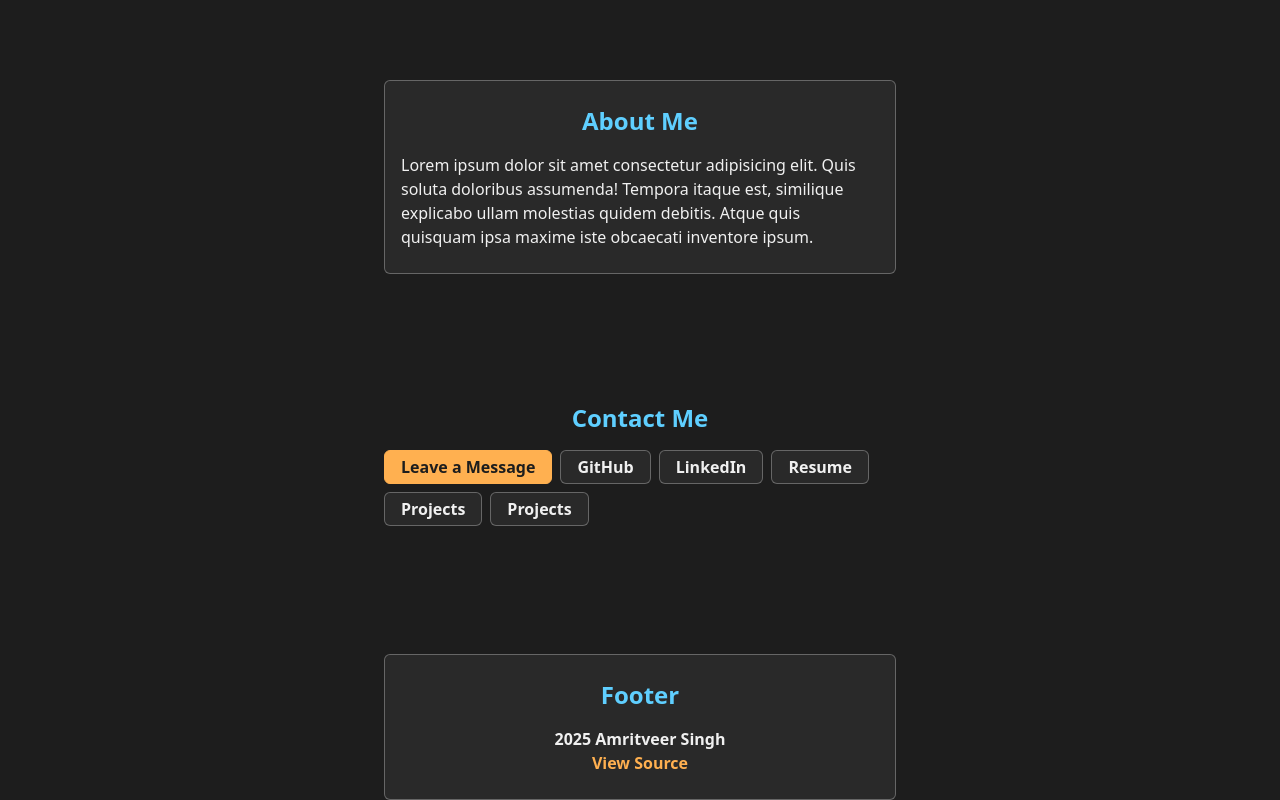
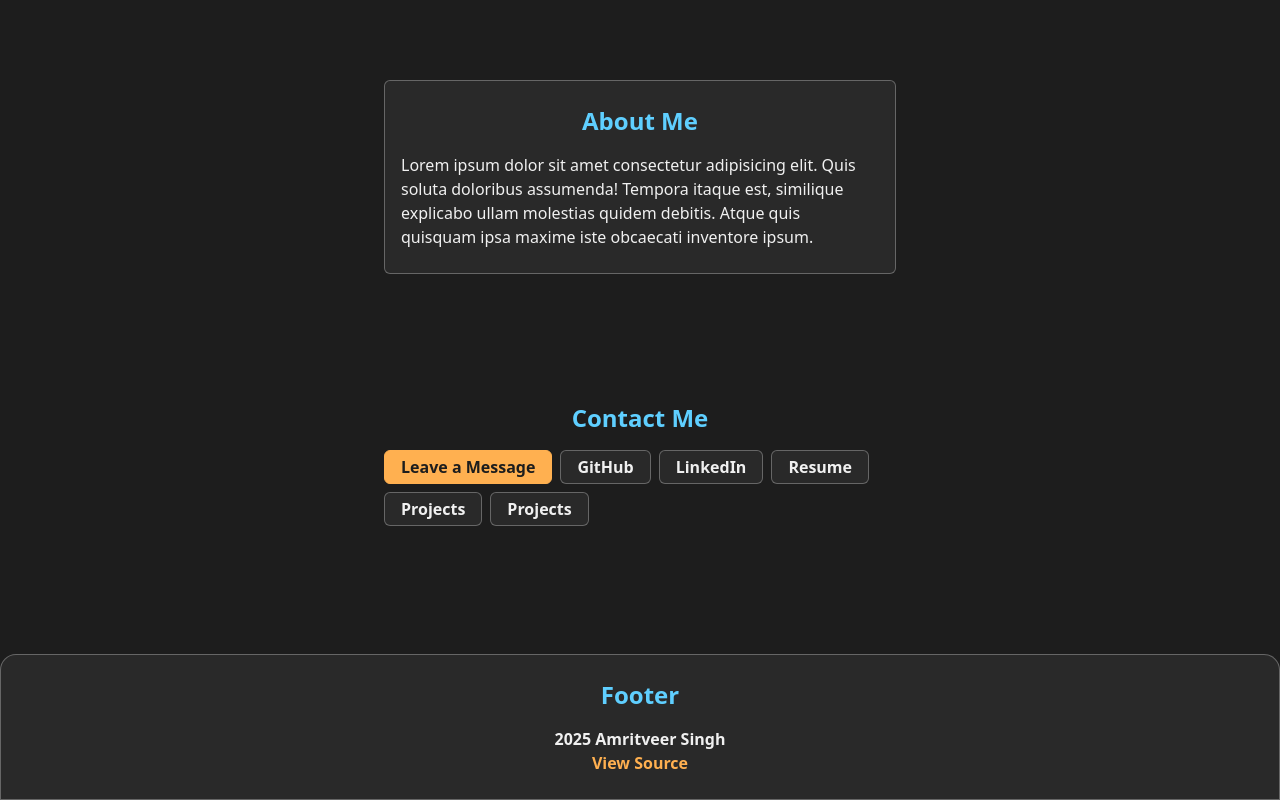
Before and after one commit to amrxt1/portfolio, a Next.js app: page / in a window 1280 px wide. Shown: the part 448-1248 px from the top of the page. Built offline with nearby package versions, Linux system fonts and the light colour scheme.

Commit message:
Enhance Footer placement

```diff
--- a/src/components/home/Footer.jsx
+++ b/src/components/home/Footer.jsx
@@ -4,15 +4,15 @@ import Link from "next/link";
 
 const Footer = () => {
   return (
-    <Container>
-      <Card className="text-center font-bold">
+    <Card className="rounded-t-2xl rounded-b-none text-center font-bold">
+      <Container>
         <h3 className="text-primary mb-4 text-2xl">Footer</h3>
         <p className="">2025 Amritveer Singh</p>
         <Link href={"https://github.com/amrxt1"} className="text-accent">
           View Source
         </Link>
-      </Card>
-    </Container>
+      </Container>
+    </Card>
   );
 };
 
```
